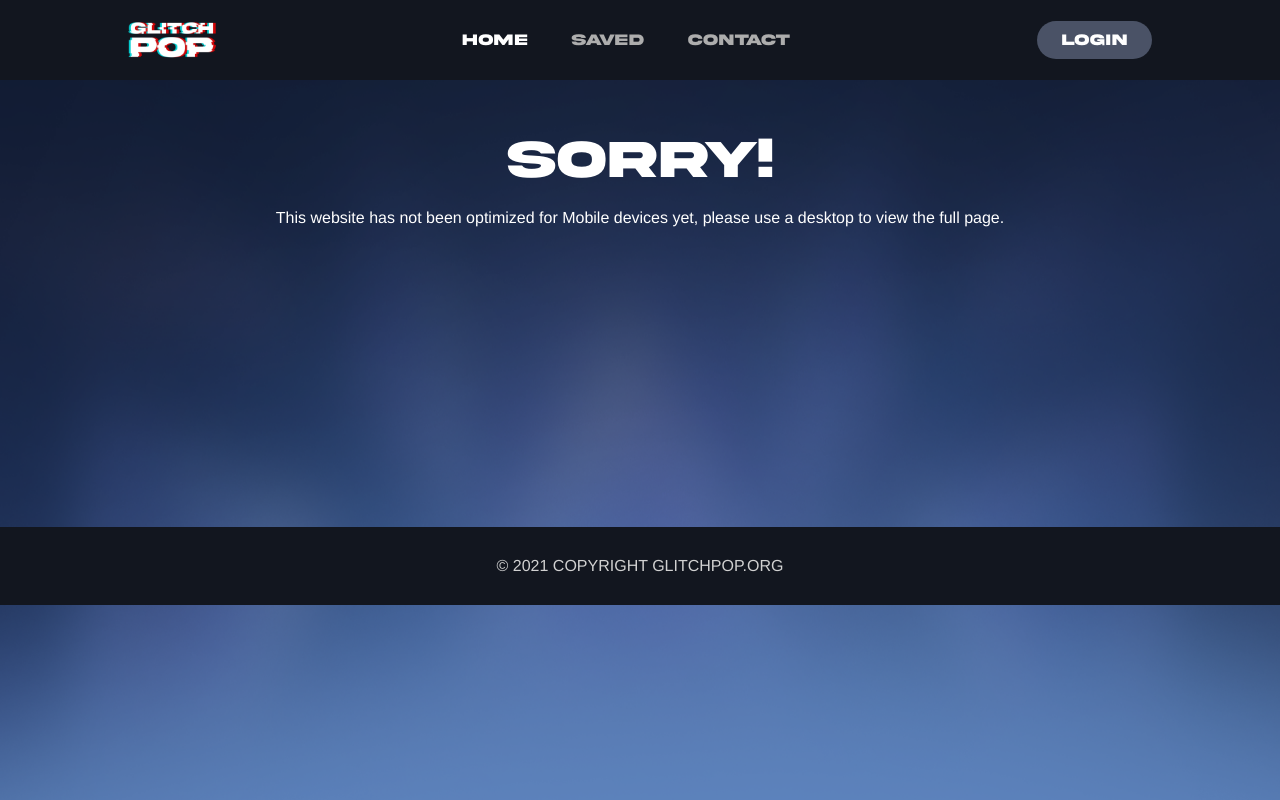
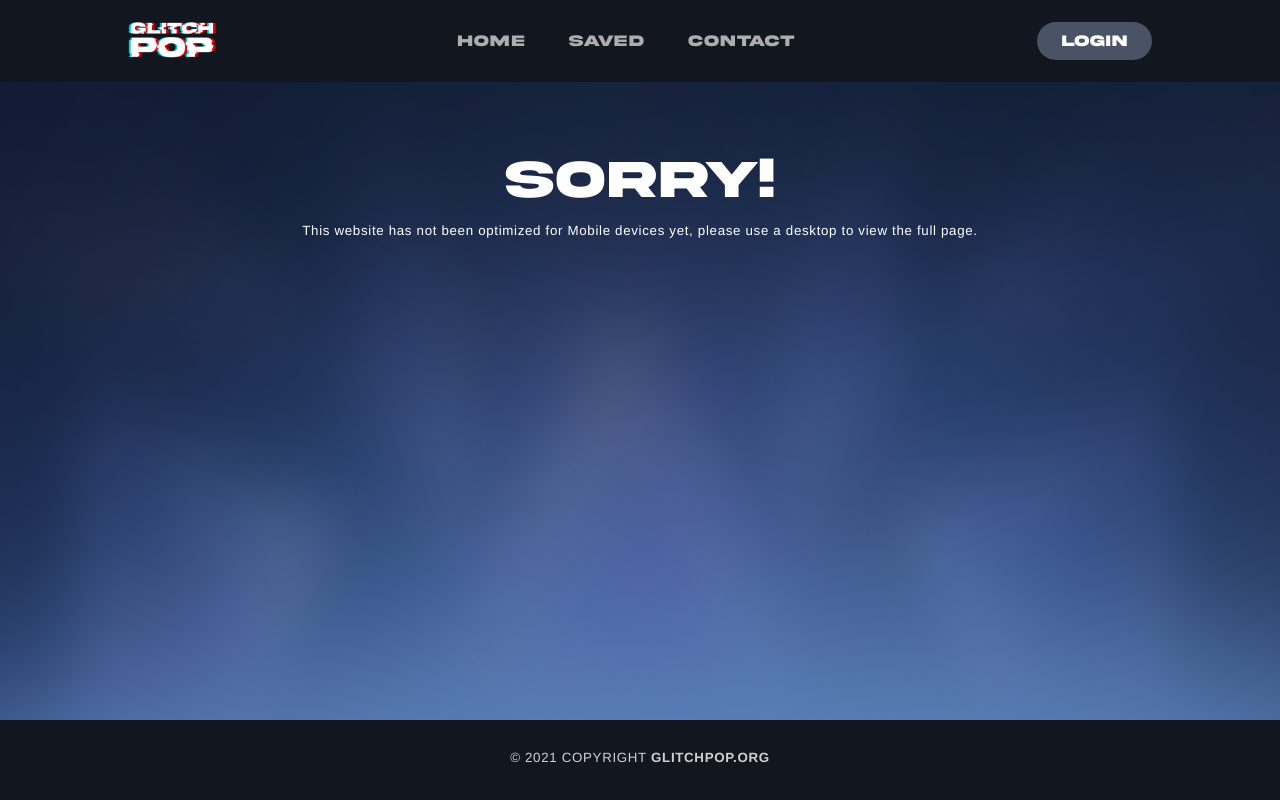
Before and after one commit to colbyISU/GLITCHPOP-org, a PHP site: page /mobile.html in a window 1280 px wide. Run offline with PHP 8.4, Linux system fonts and the light colour scheme.

Commit message:
Add files via upload

```diff
--- a/mobile.css
+++ b/mobile.css
@@ -1,6 +1,8 @@
 .main {
+
+    margin: 50px;
+    margin-top: 150px;
     text-align: center;
-    margin: 50px;
 }
 
 h1 {
@@ -12,4 +14,5 @@ h1 {
 p {
     font-family: Helvetica, sans-serif;
     color: white;
+    font-size: 10pt;
 }
--- a/mobile.html
+++ b/mobile.html
@@ -9,17 +9,19 @@
     <link href="mobile.css" rel="stylesheet" type="text/css">
     <title>GLITCHPOP.ORG</title>
 </head>
-<header>
-    <img class="logo" src="GLITCHPOP3D.png" alt="logo">
+
+<header class="sticky">
+    <a href="index.html"><img class="logo" src="GLITCHPOP3D.png" alt="logo"></a>
     <nav>
         <ul class="navLinks">
-            <li><a href="#" class="selected">HOME</a></li>
+            <li><a href="index.html">HOME</a></li>
             <li><a href="#">SAVED</a></li>
             <li><a href="#">CONTACT</a></li>
         </ul>
     </nav>
-    <a class="login" href="index.html"><button>LOGIN</button></a>
+    <a class="loginButton" href="login/login.html"><button>LOGIN</button></a>
  </header>
+
 <body>
     <div class="main">
         <h1>Sorry!</h1>
@@ -30,7 +32,7 @@
 
 <footer>
     <div class="footerContainer">
-        <p>&copy; 2021 COPYRIGHT GLITCHPOP.ORG</p>
+        <p>&copy; 2021 COPYRIGHT <span>GLITCHPOP.ORG</span></p>
     </div>
 </footer>
 </html>
--- a/style.css
+++ b/style.css
@@ -7,12 +7,12 @@
 
 html {
 	background-color: #314870;
-	background-image: url("images/CollectionBackground.png");
+	background: url("images/CollectionBackground.png") no-repeat fixed;
 	background-size: cover;
 	top: 0;
 	left: 0;
 	min-width: 100%;
-	min-height: 100%;
+	height: 100%;
 }
 
 * {
@@ -25,15 +25,41 @@ html {
 
 header {
 	background-color: #12161f;
-	margin-bottom: 20px;
+	display: flex;
+	justify-content: space-between;
+	align-items: center;
+	padding: 20px 10%;
+}
+
+.sticky {
+	z-index: 10;
+	position: fixed;
+	top: 0;
+	width: 100%
 }
 
 nav li,
 nav a,
-header button {
+.loginButton button {
 	font-family: AkiraExpanded;
 	color: #adadad;
 	font-size: 16px;
+    line-height: normal;
+}
+
+.loginButton button {
+	padding: 10px 25px;
+	color: white;
+	background-color: rgba(157, 173, 207, 0.40);
+	border: none;
+	border-radius: 50px;
+	cursor: pointer;
+	transition: all 0.3s ease 0s;
+}
+
+.loginButton button:hover {
+	background-color: #ff5e5e;
+	color: white;
 }
 
 .navLinks {
@@ -53,29 +79,9 @@ header button {
 	color: white;
 }
 
-.login button {
-	padding: 10px 25px;
-	color: white;
-	background-color: rgba(157, 173, 207, 0.40);
-	border: none;
-	border-radius: 50px;
-	cursor: pointer;
-	transition: all 0.3s ease 0s;
-}
-
-button:hover {
-	background-color: rgba(255, 94, 94, 0.75);
-}
 
 .selected {
 	color: white;
-}
-
-header {
-	display: flex;
-	justify-content: space-between;
-	align-items: center;
-	padding: 20px 10%;
 }
 
 .logo {
@@ -89,13 +95,6 @@ header {
 
 .logo img {
 	height: 40px;
-}
-
-.logo,
-.menu,
-.login {
-	vertical-align: middle;
-	display: table-cell;
 }
 
 .menu ul {
@@ -155,13 +154,23 @@ header {
 	color: #ffffff;
 }
 
+body {
+    min-height: 100vh;
+    display: flex;
+    flex-direction: column;
+
+	text-align: center;
+	font-family: Helvetica, sans-serif;
+	font-weight: lighter;
+	font-size: 8pt;
+	letter-spacing: 0.5pt;
+}
+
 footer {
-	position: relative;
 	width: 100%;
-	bottom: 0;
 	font-size: 12pt;
 	margin: 0;
-	margin-top: 300px;
+    margin-top: auto;
 	background-color: #12161f;
 	text-align: center;
 }
@@ -169,9 +178,8 @@ footer {
 .footerContainer {
 	box-sizing: border-box;
 	padding: 30px;
-	display: table;
 	width: 100%;
-	height: 60px;
+	height: 80px;
 }
 
 .footerContainer p {
```
Also changed, not shown: collection.css (+7 -11 lines), index.html (+8 -5 lines), list.css (+20 -4 lines).
